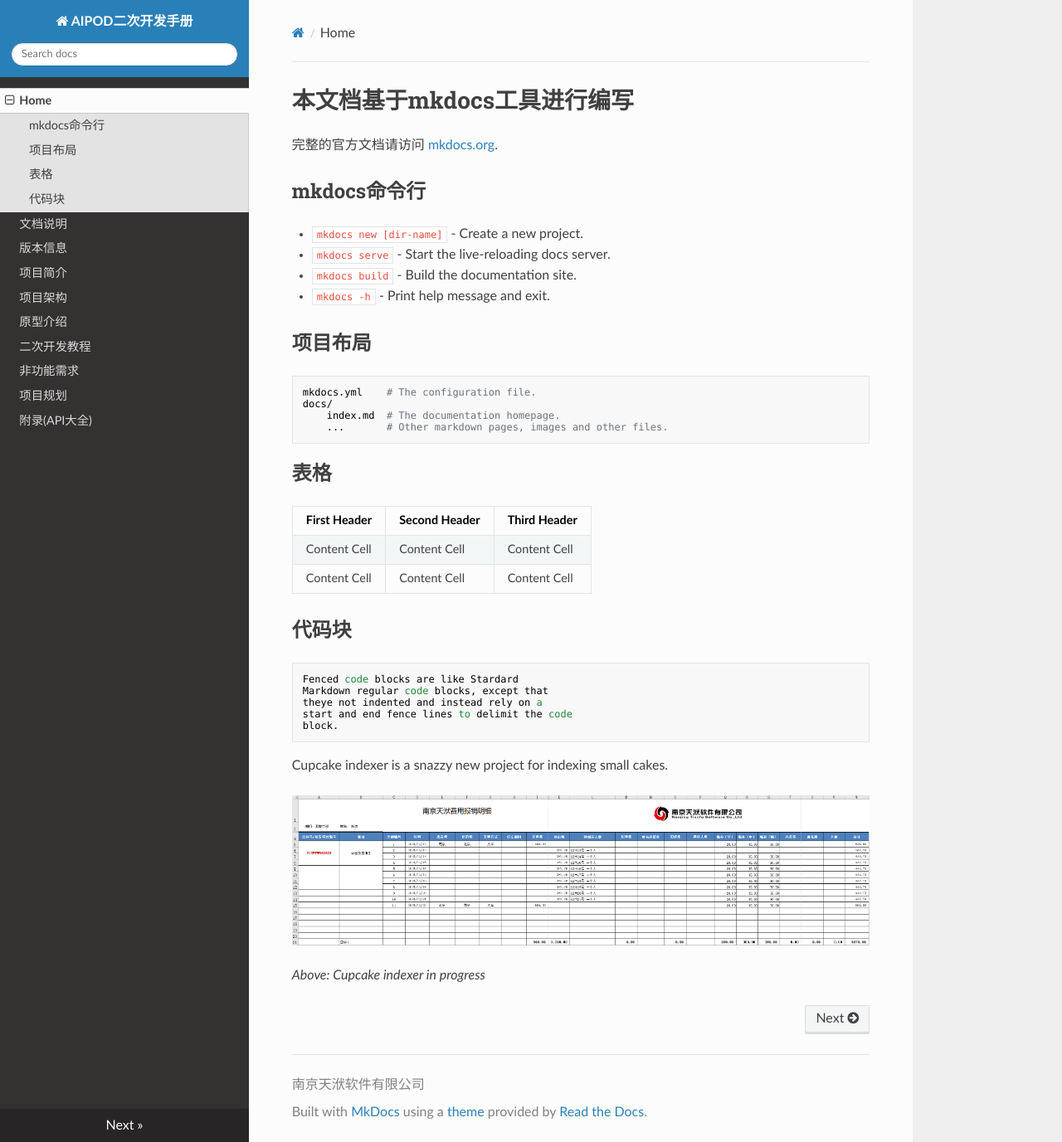
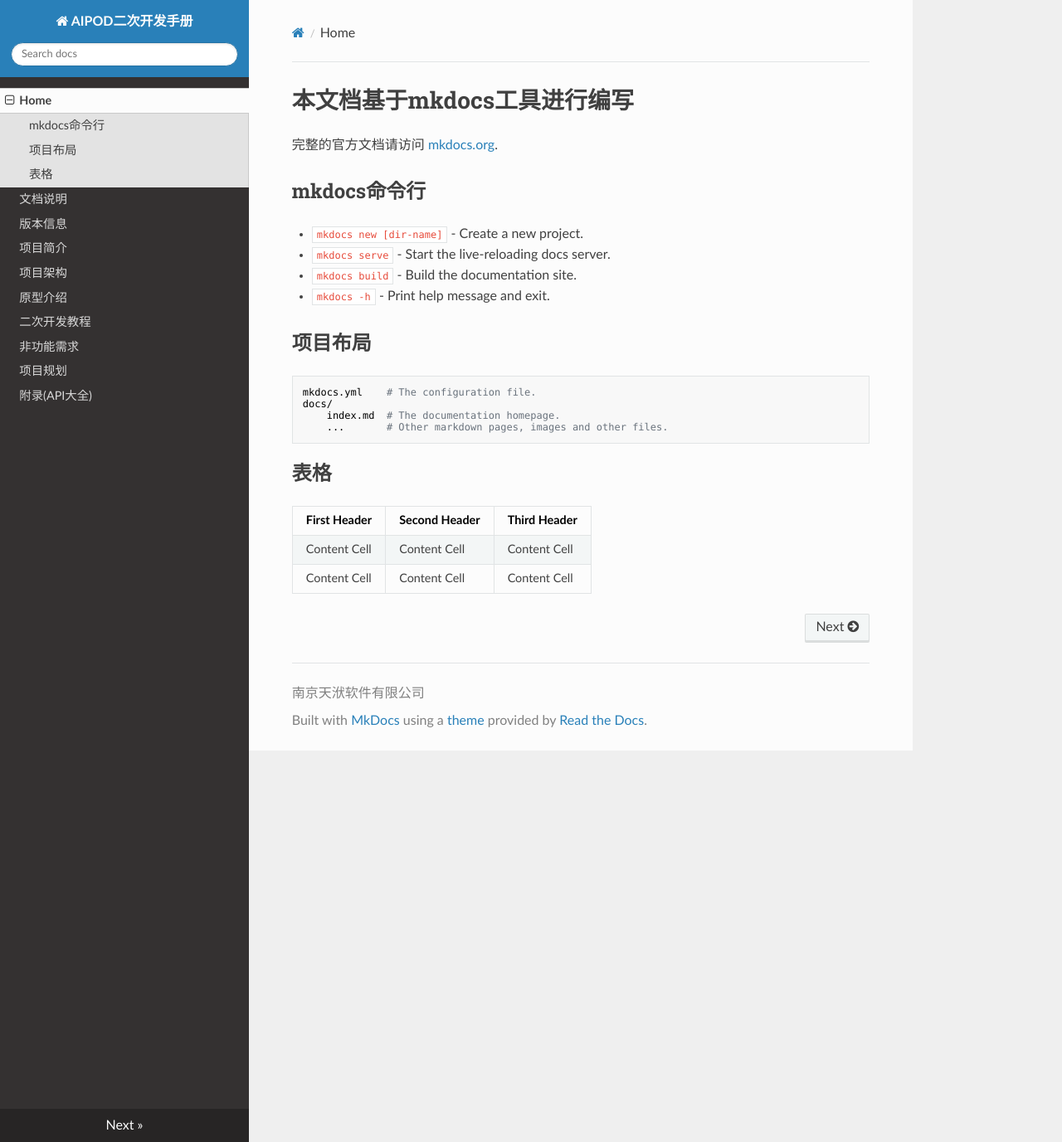
Before and after one commit to solheng/UnilabDoc, an MkDocs documentation site: the page built from docs/index.md, in a window 1280 px wide and 1377 px high. Shown: the whole window at 83% size. Built offline with MkDocs 1.6.1, drawn with Linux system fonts in a browser that asks for light colours; nearby versions of some CDN libraries.

Commit message:
精简首页

````diff
--- a/docs/index.md
+++ b/docs/index.md
@@ -22,18 +22,3 @@
 | ------------ | ------------- | ------------ |
 | Content Cell | Content Cell  | Content Cell |
 | Content Cell | Content Cell  | Content Cell |
-
-## 代码块
-```
-Fenced code blocks are like Stardard
-Markdown regular code blocks, except that
-theye not indented and instead rely on a
-start and end fence lines to delimit the code
-block.
-```
-
-Cupcake indexer is a snazzy new project for indexing small cakes.
-
-![Screenshot](img/screenshot.png)
-
-*Above: Cupcake indexer in progress*
````
